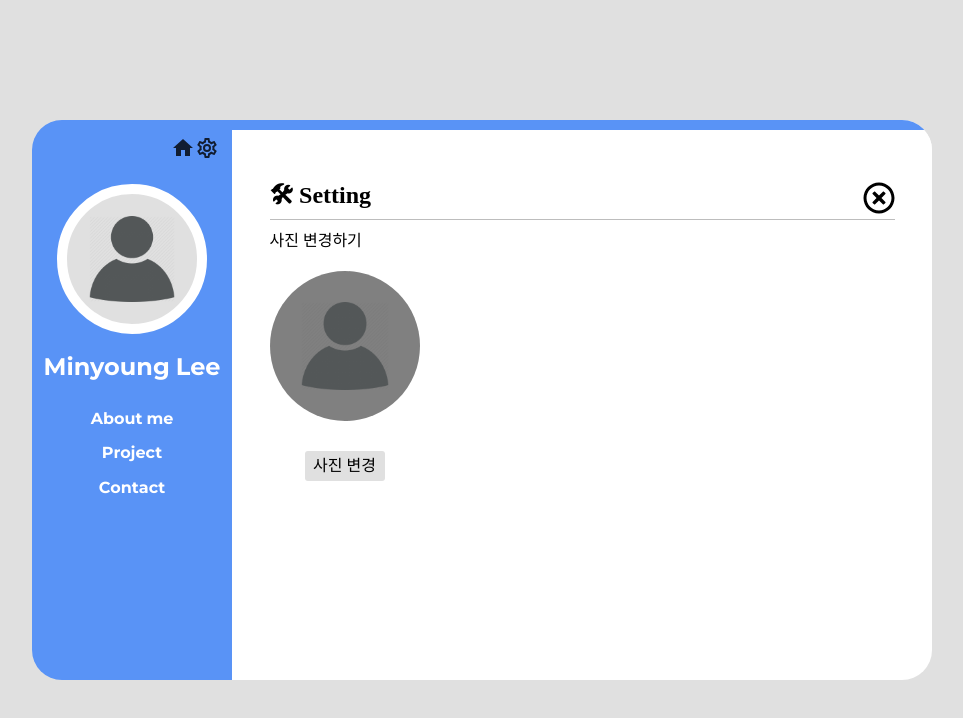
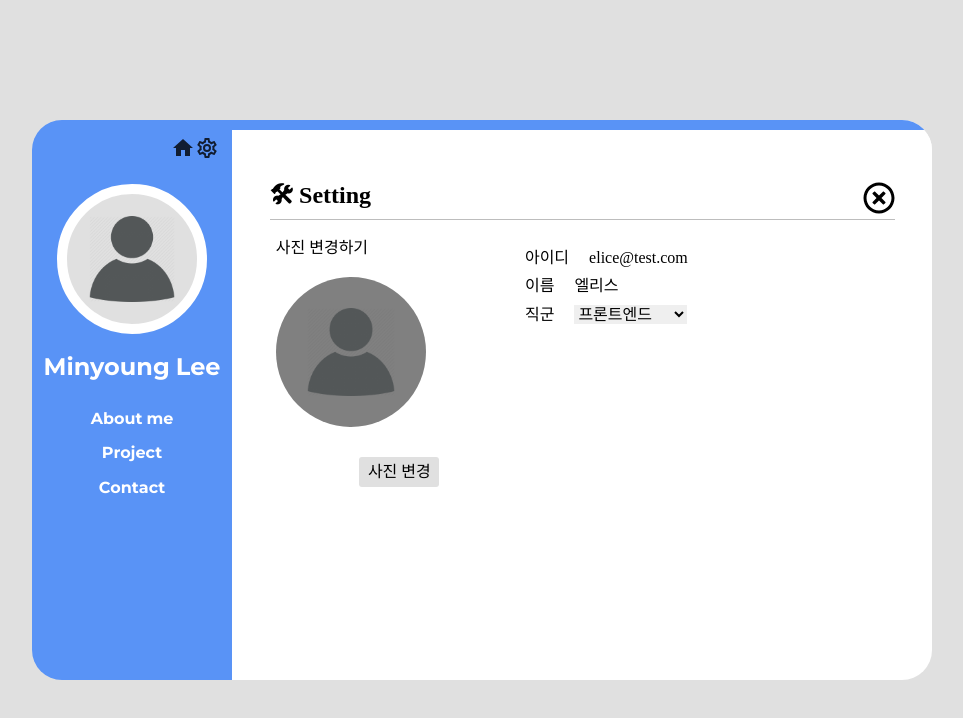
Before and after one commit to kkonieo/ts_shampoo, a React (Create React App) app: page /1/mypage in a window 1280 px wide. Shown: the top 718 px of the page, without its empty margins (160-1123 px from the left). Built offline with nearby package versions, Linux system fonts and the light colour scheme; a web font is replaced by a local one.

Commit message:
Feat : MyPage 디자인 및 기능 구현

```diff
--- a/src/pages/mypage/MyPage.tsx
+++ b/src/pages/mypage/MyPage.tsx
@@ -1,6 +1,8 @@
+import { MyPageProps } from 'MyPageModule';
 import styled from 'styled-components';
 import { SubTitle } from '../../components';
 import { MyPageSubTitle, ProfileImage } from '../../components/my-page';
+import UserInfoBox from '../../components/my-page/UserInfoBox';
 
 const MyPage = () => {
     /*
@@ -12,6 +14,24 @@ const MyPage = () => {
         연동된 계정 정보
     */
 
+    const userData: MyPageProps.MyPageProps = {
+        id: 'elice@test.com',
+        userName: '엘리스',
+        userJobGroup: { id: 'front-end', value: '프론트엔드' },
+        account: [
+            { social: 'github', socialId: '토끼토끼' },
+            { social: 'google', socialId: '꼬북꼬북' },
+            { social: 'kakao', socialId: '피카피카' },
+        ],
+    };
+
+    const tmpJobGroup = [
+        { id: 'front-end', value: '프론트엔드' },
+        { id: 'back-end', value: '백엔드' },
+        { id: 'AI', value: '인공지능' },
+        { id: 'data-analyst', value: '데이터 분석가' },
+    ];
+
     return (
         <Div>
             <MyPageSubTitle text="🛠 Setting" />
@@ -20,7 +40,12 @@ const MyPage = () => {
                     <ImageTitle>사진 변경하기</ImageTitle>
                     <ProfileImage />
                 </ImageArea>
-                <ContentsArea></ContentsArea>
+                <ContentsArea>
+                    <UserDataArea>
+                        <UserInfoBox userData={userData} jobGroup={tmpJobGroup} />
+                    </UserDataArea>
+                    <BtnArea></BtnArea>
+                </ContentsArea>
             </RowDiv>
         </Div>
     );
@@ -36,13 +61,32 @@ const Div = styled.div`
 const RowDiv = styled.div`
     display: flex;
     flex-direction: row;
+    width: 100%;
+    height: 100%;
+    box-sizing: border-box;
+    padding: 1%;
 `;
 
-const ImageArea = styled.div``;
+const ImageArea = styled.div`
+    flex-grow: 1;
+    font-weight: 500;
+`;
 
 const ImageTitle = styled.div`
     width: 150px;
     justify-self: left;
 `;
 
-const ContentsArea = styled.div``;
+const ContentsArea = styled.div`
+    display: flex;
+    flex-direction: column;
+    flex-grow: 1;
+`;
+
+const UserDataArea = styled.div`
+    flex-grow: 1;
+`;
+
+const BtnArea = styled.div`
+    flex-grow: 1;
+`;
```
